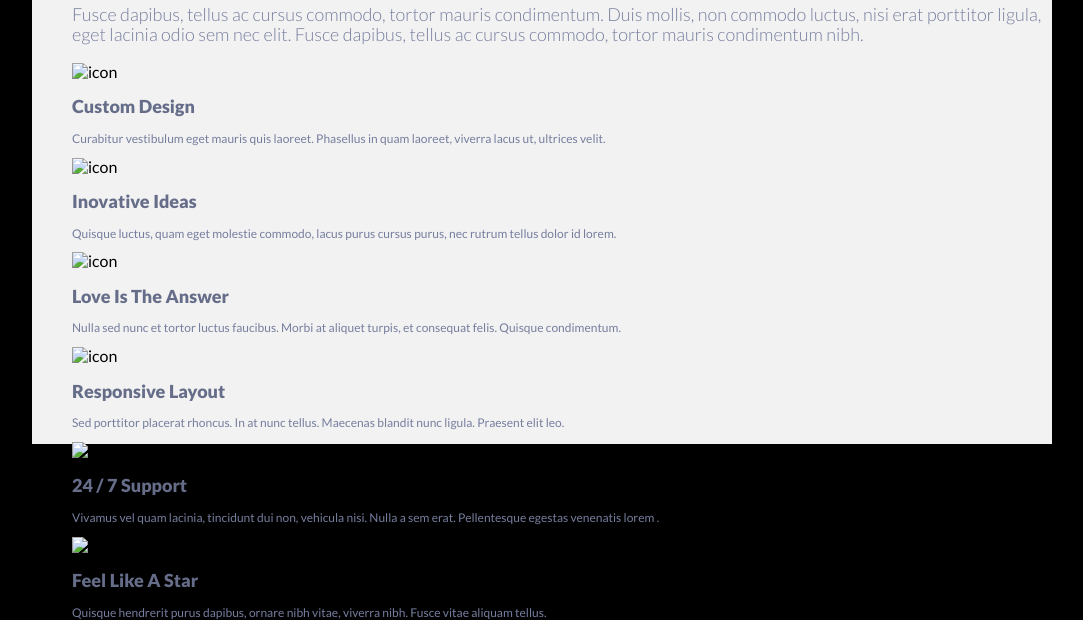
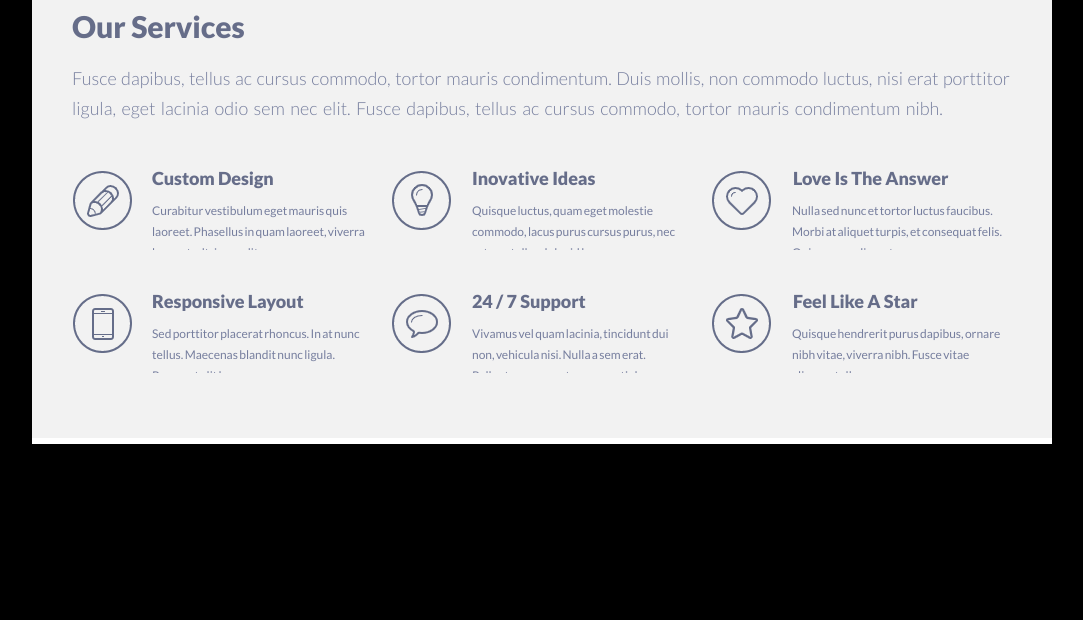
Before and after one commit to aleksandr-jasinski/singolo, a plain HTML site: page singolo1.html in a window 1280 px wide. Shown: the part 746-1366 px from the top of the page, without its empty margins (98-1181 px from the left). After the commit the page ends 1190 px from the top, so only its background shows below. Drawn offline with Linux system fonts and the light colour scheme.

Commit message:
fix: fix block services

```diff
--- a/singolo1.css
+++ b/singolo1.css
@@ -499,13 +499,13 @@ template {
 
 
 .services {
-  height: 495px;
+  height: 409px;
+  padding: 40px 20px 40px 40px;
 
   background-color: #f2f2f2;
+  border-bottom: 6px solid #ffffff;
 }
-.services__wrapper {
-  margin-left: 40px;
-}
+
 .services__h1,
 .cell__h2 {
   font-weight: 900;
@@ -513,13 +513,13 @@ template {
 }
 .services__h1 {
   margin-top: 0;
-  padding-top: 0;
+  margin-bottom: 24px;
+  padding-top: 20px;
 
   font-size: 30px;
+  letter-spacing: -0.1px;
 }
-.cell__h2 {
-  font-size: 18px;
-}
+
 .services__lead-text,
 .cell__text {
   color: #767e9e;
@@ -527,12 +527,78 @@ template {
 .services__lead-text {
   font-weight: 300;
   font-size: 18px;
+  word-spacing: 1px;
+}
+.services__lead-text_2nd-line {
+  position: relative;
+  top: 10px;
+
+  word-spacing: 2px;
+}
+.services__block {
+  display: flex;
+  flex-wrap: wrap;
+  align-content: space-between;
+}
+.cell {
+  width: 300px;
+  height: 123px;
+  margin-right: 20px;
+  overflow: hidden;
+}
+.cell__h2 {
+  margin-bottom: -1px;
+  padding-top: 26px;
+  padding-left: 80px;
+
+  font-size: 18px;
+  letter-spacing: -0.1px;
+}
+.cell-13 .cell__h2,
+.cell-23 .cell__h2 {
+  padding-left: 81px;
 }
 .cell__text {
+  padding-left: 80px;
+
   font-weight: 400;
   font-size: 12px;
+  line-height: 1.75em;
+  word-spacing: -1px;
 }
-.cell__icon {
-  width: 57px;
-  height: 57px;
+.cell-11 {
+  background-image: url(/assets/imgs/pen.png);
+  background-repeat: no-repeat;
+  background-position-x: 0;
+  background-position-y: 43px;
 }
+.cell-12 {
+  background-image: url(/assets/imgs/bulb.png);
+  background-repeat: no-repeat;
+  background-position-x: -1px;
+  background-position-y: 43px;
+}
+.cell-13 {
+  background-image: url(/assets/imgs/heart.png);
+  background-repeat: no-repeat;
+  background-position-x: -1px;
+  background-position-y: 43px;
+}
+.cell-21 {
+  background-image: url(/assets/imgs/phone.png);
+  background-repeat: no-repeat;
+  background-position-x: 0;
+  background-position-y: 43px;
+}
+.cell-22 {
+  background-image: url(/assets/imgs/bubble.png);
+  background-repeat: no-repeat;
+  background-position-x: -1px;
+  background-position-y: 43px;
+}
+.cell-23 {
+  background-image: url(/assets/imgs/star.png);
+  background-repeat: no-repeat;
+  background-position-x: -1px;
+  background-position-y: 43px;
+}
--- a/singolo1.html
+++ b/singolo1.html
@@ -48,45 +48,46 @@
       <div class="services__wrapper">
         <h1 class="services__h1">Our Services</h1>
         <p class="services__lead-text">Fusce dapibus, tellus ac cursus commodo, tortor mauris condimentum. Duis mollis,
-          non commodo luctus, nisi erat porttitor ligula, eget lacinia odio sem nec elit. Fusce dapibus, tellus ac
-          cursus
-          commodo, tortor mauris condimentum nibh.</p>
+          non commodo luctus, nisi erat porttitor <span class="services__lead-text_2nd-line">ligula, eget lacinia odio
+            sem nec elit. Fusce dapibus, tellus ac
+            cursus
+            commodo, tortor mauris condimentum nibh.</span></p>
 
         <div class="services__block">
           <div class="cell cell-11">
-            <img src="#" alt="icon" class="cell__icon">
+
             <h2 class="cell__h2">Custom Design</h2>
             <p class="cell__text">Curabitur vestibulum eget mauris quis laoreet. Phasellus in quam laoreet, viverra
               lacus
               ut, ultrices velit.</p>
           </div>
           <div class="cell cell-12">
-            <img src="#" alt="icon" class="cell__icon">
+
             <h2 class="cell__h2">Inovative Ideas </h2>
             <p class="cell__text">Quisque luctus, quam eget molestie commodo, lacus purus cursus purus, nec rutrum
               tellus
               dolor id lorem.</p>
           </div>
           <div class="cell cell-13">
-            <img src="#" alt="icon" class="cell__icon">
+
             <h2 class="cell__h2">Love Is The Answer </h2>
             <p class="cell__text">Nulla sed nunc et tortor luctus faucibus. Morbi at aliquet turpis, et consequat felis.
               Quisque condimentum.</p>
           </div>
           <div class="cell cell-21">
-            <img src="#" alt="icon" class="cell__icon">
+
             <h2 class="cell__h2">Responsive Layout </h2>
             <p class="cell__text">Sed porttitor placerat rhoncus. In at nunc tellus. Maecenas blandit nunc ligula.
               Praesent elit leo.</p>
           </div>
           <div class="cell cell-22">
-            <img src="#" alt="icon" class="cell__icon">
+
             <h2 class="cell__h2">24 / 7 Support </h2>
             <p class="cell__text">Vivamus vel quam lacinia, tincidunt dui non, vehicula nisi. Nulla a sem erat.
               Pellentesque egestas venenatis lorem .</p>
           </div>
           <div class="cell cell-23">
-            <img src="#" alt="icon" class="cell__icon">
+
             <h2 class="cell__h2">Feel Like A Star </h2>
             <p class="cell__text">Quisque hendrerit purus dapibus, ornare nibh vitae, viverra nibh. Fusce vitae aliquam
               tellus.</p>
```
Also changed, not shown: assets/imgs/bubble.png (added), assets/imgs/bulb.png (added), assets/imgs/heart.png (added), assets/imgs/left.png (added), assets/imgs/pen.png (added), assets/imgs/phone.png (added), assets/imgs/star.png (added).
